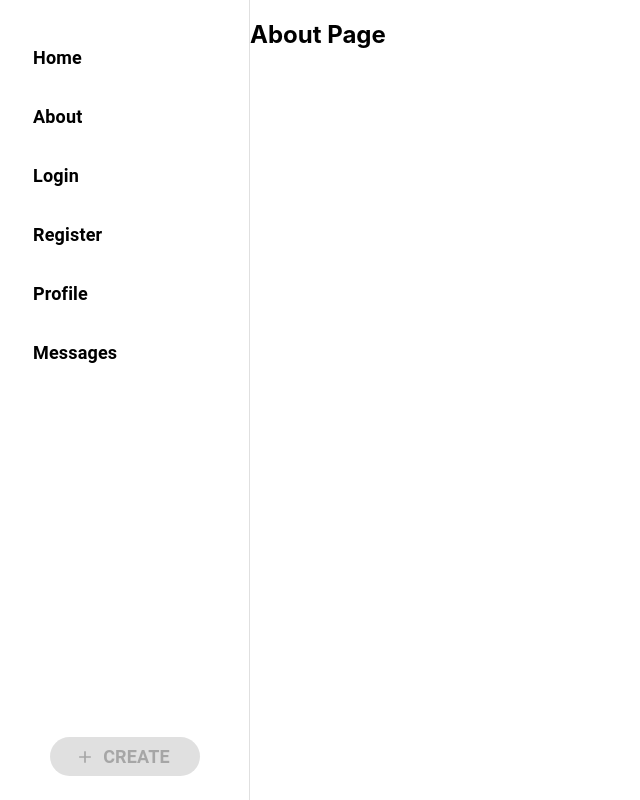
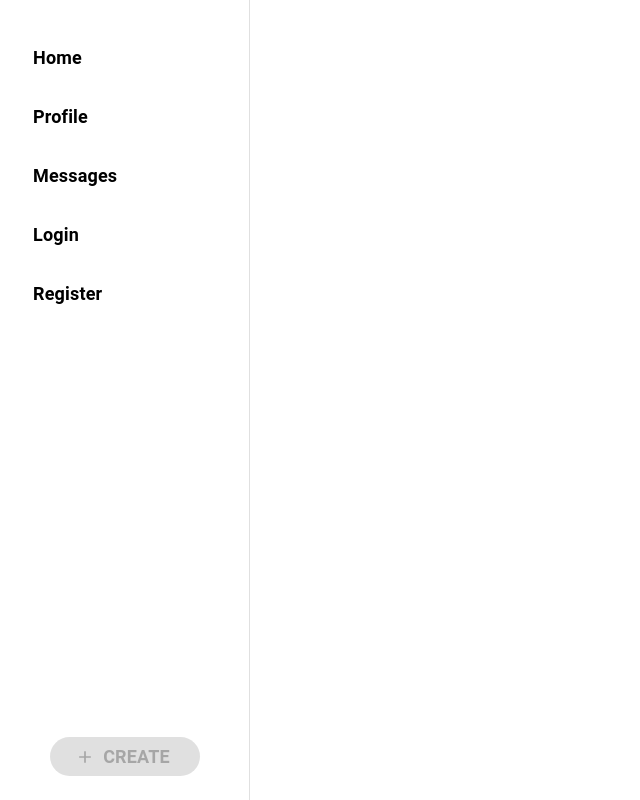
Before and after one commit to ghtjason/bruinchomp, a React (Create React App) app in the folder frontend/: page /about in a window 1280 px wide. Shown: the whole page, without its empty margins (0-640 px from the left). Built offline with nearby package versions, Linux system fonts and the light colour scheme.

Commit message:
minor changes for all pages and README, removed About.js

```diff
--- a/frontend/src/App.js
+++ b/frontend/src/App.js
@@ -3,7 +3,6 @@ import { BrowserRouter, Route, Routes, Navigate } from "react-router-dom";
 import { Box } from "@mui/material";
 import Navbar from "./components/Navbar";
 import Home from "./pages/Home";
-import About from "./pages/About";
 import Create from "./pages/CreatePost";
 import Register from "./pages/Register";
 import Login from "./pages/Login";
@@ -21,7 +20,6 @@ export default function App() {
           <Routes>
             <Route path="/" element={<Navigate replace to="/home" />} />
             <Route path="/home" element={<Home />} />
-            <Route path="/about" element={<About />} />
             <Route path="/create" element={<Create />} />
             <Route path="/login" element={<Login />} />
             <Route path="/register" element={<Register />} />
--- a/frontend/src/pages/About.js
+++ /dev/null
@@ -1,10 +0,0 @@
-import { Stack } from '@mui/material'
-
-export default function About() {
-
-    return (
-        <Stack>
-            <h2>About Page</h2>
-        </Stack>
-    )
-}
--- a/frontend/src/pages/Login.js
+++ b/frontend/src/pages/Login.js
@@ -6,6 +6,7 @@ import {
   Card,
   CardContent,
   TextField,
+  Stack
 } from "@mui/material";
 import Cookies from "js-cookie"; // cookiessssss
 import { useNavigate } from "react-router-dom"; // for create account redirection
@@ -102,12 +103,12 @@ const Login = () => {
   if (authToken) {
     console.log("Authentication Token:", authToken);
     return (
-      <>
+      <Stack>
         <Typography variant="body2">You are already logged in!</Typography>
         <Button variant="contained" color="primary" onClick={handleLogout}>
           Logout
         </Button>
-      </>
+      </Stack>
     );
     // if user is not logged in:
   } else {
--- a/frontend/src/pages/Register.js
+++ b/frontend/src/pages/Register.js
@@ -5,6 +5,7 @@ import {
   Card,
   CardContent,
   TextField,
+  Stack,
 } from "@mui/material";
 import axios from "axios";
 import Cookies from "js-cookie"; // cookiessssss
@@ -93,9 +94,6 @@ const Register = () => {
   const formFieldStyle = {
     marginBottom: "20px",
   };
-  const buttonStyle = {
-    marginRight: "10px",
-  };
   const errorMsgStyle = {
     color: "red",
     fontSize: "80%",
@@ -107,12 +105,12 @@ const Register = () => {
   // if user is logged in:
   if (authToken) {
     return (
-      <>
+      <Stack>
         <Typography variant="body2">You are already logged in!</Typography>
         <Button variant="contained" color="primary" onClick={handleLogout}>
           Logout
         </Button>
-      </>
+      </Stack>
     );
     // if user is not logged in:
   } else {
--- a/frontend/src/utils/constants.js
+++ b/frontend/src/utils/constants.js
@@ -10,33 +10,26 @@ export const mainNavbarItems = [
     label: "Home",
     route: "home",
   },
-
   {
     id: 1,
-    label: "About",
-    route: "about",
+    label: "Profile",
+    route: "profile",
   },
-
   {
     id: 2,
+    label: "Messages",
+    route: "messages",
+  },
+  {
+    id: 3,
     label: "Login",
     route: "login",
   },
 
   {
-    id: 3,
+    id: 4,
     label: "Register",
     route: "register",
-  },
-  {
-    id: 4,
-    label: "Profile",
-    route: "profile",
-  },
-  {
-    id: 5,
-    label: "Messages",
-    route: "messages",
   },
 ];
 
```
Also changed, not shown: 1 other file (tests, documents, lock files or other folders).
